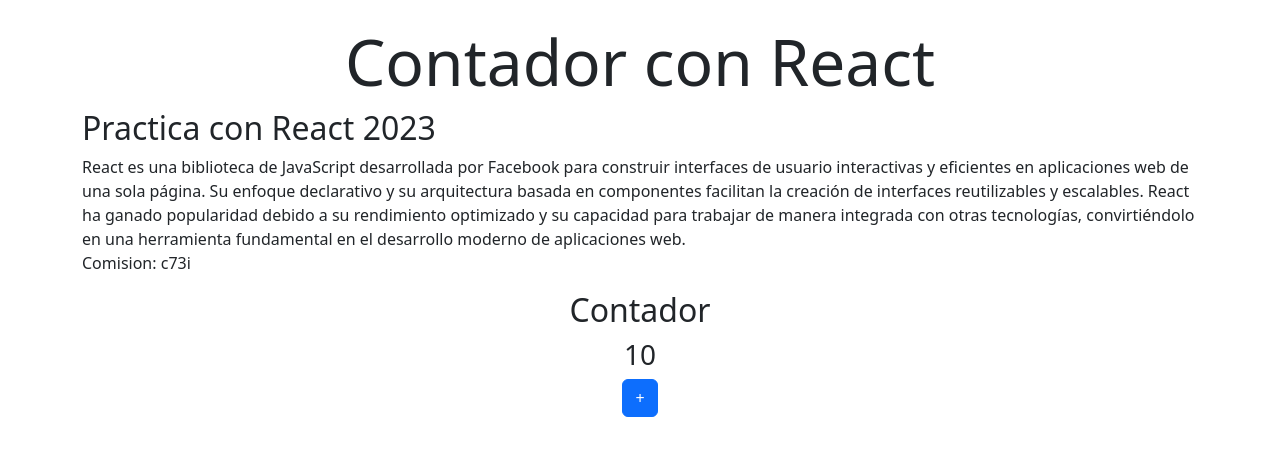
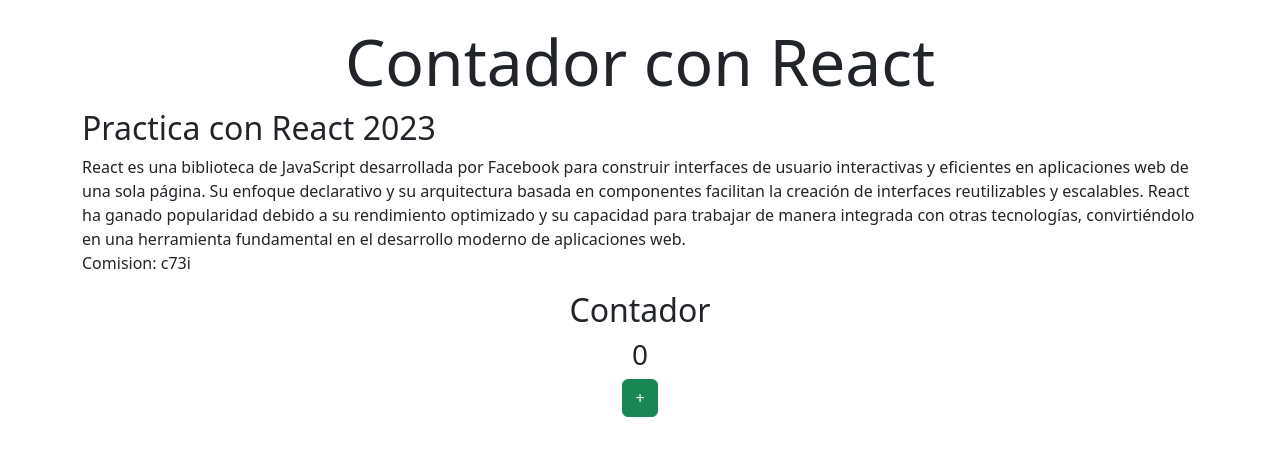
Before and after one commit to kstephantorres/contadorReact, a React (Vite) app: page / in a window 1280 px wide. Shown: the top 456 px of the page. Built offline with nearby package versions, Linux system fonts and the light colour scheme.

Commit message:
Se agrego parte de logica al componenete Contador

```diff
--- a/src/components/Contador.jsx
+++ b/src/components/Contador.jsx
@@ -1,12 +1,12 @@
 
 const Contador = () => {
-
+    const numero= 0
 
     return (
         <article className="text-center">
             <h2>Contador</h2>
-            <h3>10</h3>
-            <button className="btn btn-primary">+</button>
+            <h3>{numero}</h3>
+            <button className="btn btn-success" onClick={(numero) => numero++}>+</button>
         </article>
     );
 };
```
